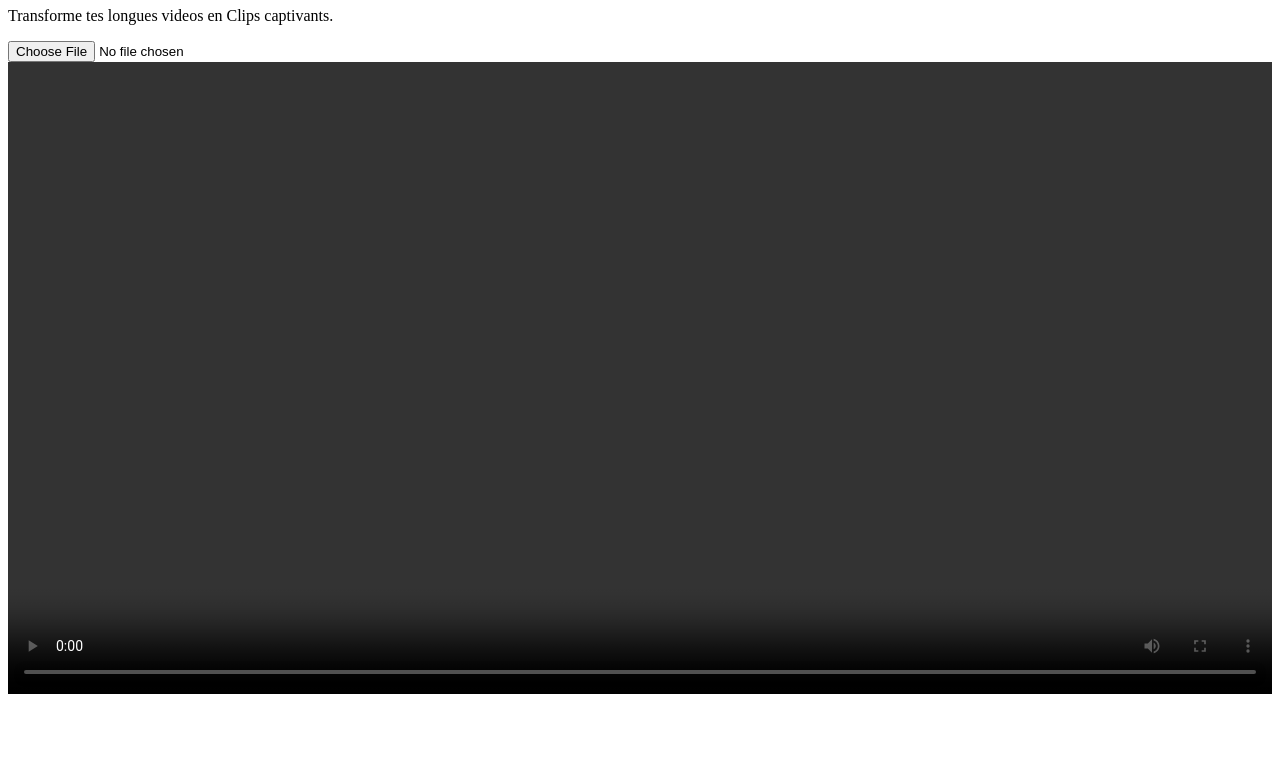
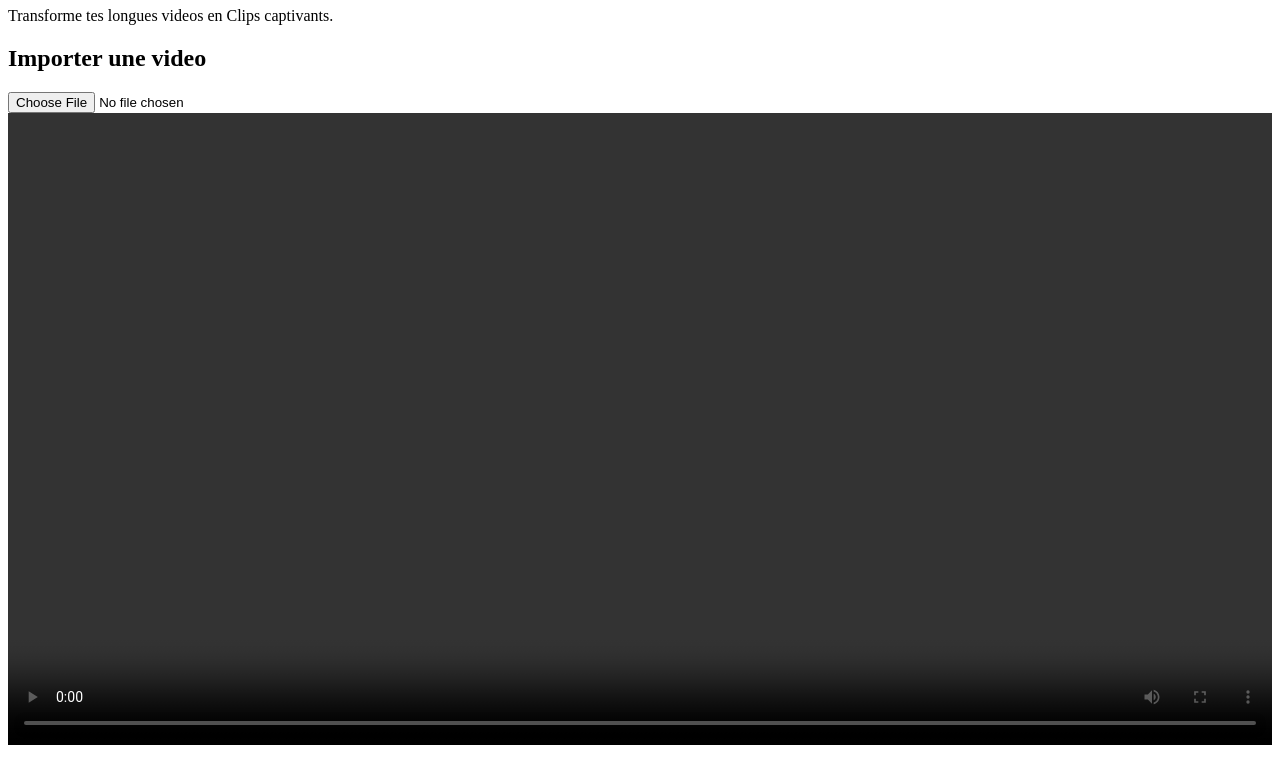
Before and after one commit to akouetemawulikplim3-lgtm/ClipForge, a plain HTML site: page index.html in a window 1280 px wide. Shown: the part 73-830 px from the top of the page. Before the commit the page ends 800 px from the top, so only its background shows below. Drawn offline with Linux system fonts and the light colour scheme.

Commit message:
Ajout du ttre  Importer une vidéo

```diff
--- a/index.html
+++ b/index.html
@@ -11,6 +11,7 @@ initial-scale=1.0">
 <body>
 <h1>ClipForge</h1>
 <p>Transforme tes longues videos en Clips captivants.</p>
+<h2>Importer une video</h2>
 <input type="file" id="videoInput" accept="video/*">
 <video id="videoPreview" controls width="100%"></video>
 <script>
```
